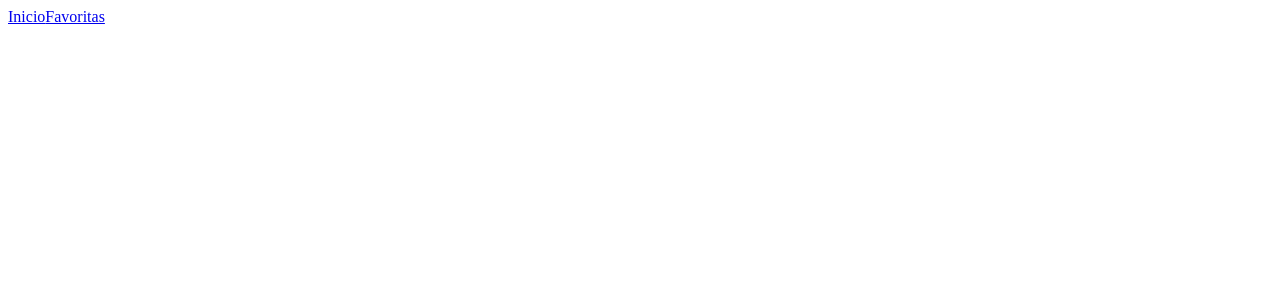
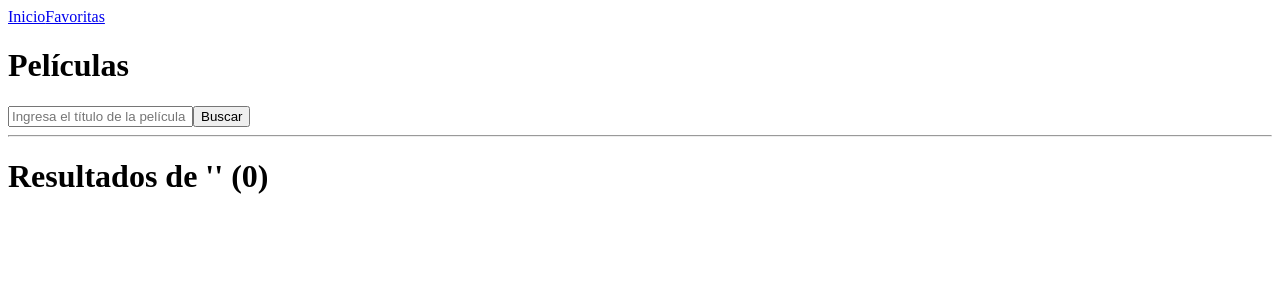
Before and after one commit to Fedexaz/Peliculas-React, a React (Create React App) app: page / in a window 1280 px wide. Shown: the top 300 px of the page. Built offline with nearby package versions, Linux system fonts and the light colour scheme.

Commit message:
Agregaa funcionalidad al componente Peliculas

```diff
--- a/src/App.js
+++ b/src/App.js
@@ -8,9 +8,9 @@ import Peliculas from './components/Peliculas';
 function App() {
   return (
     <>
+        <NavBar />
         <Switch>
-          <Route path="/" component={NavBar} />
-          <Route patch="/" exact component={Peliculas} />
+          <Route path="/" exact component={Peliculas} />
           <Route path='/favoritas' component={Favoritas} />
         </Switch>
     </>
--- a/src/actions/index.js
+++ b/src/actions/index.js
@@ -1,9 +1,8 @@
 export function mostrarPeliculas (titulo) {
 	return function (dispatch){
-	  fetch("http://www.omdbapi.com/?s=" + titulo + "&apikey=be6ab966")
+	  return fetch("http://www.omdbapi.com/?s=" + titulo + "&apikey=be6ab966")
 	  .then(response => response.json())
-	  .then(data => dispatch({ type: "MOSTRAR_PELICULAS", payload: data}))
-	  .catch(e => console.log(e))
+	  .then(data => dispatch({ type: "MOSTRAR_PELICULAS", payload: data.Search}))
     }
 }
 
--- a/src/components/Pelicula.jsx
+++ b/src/components/Pelicula.jsx
@@ -0,0 +1,11 @@
+import React from 'react';
+
+function Pelicula ({title}) {
+	return (
+	  <span>
+	    <p>{title}</p>
+	  </span>
+	)
+}
+
+export default Pelicula;
--- a/src/components/Peliculas.jsx
+++ b/src/components/Peliculas.jsx
@@ -1,16 +1,41 @@
-import React from 'react';
-import { useSelector } from 'react-redux';
+import React, { useState } from 'react';
+import { useSelector, useDispatch } from 'react-redux';
+import { mostrarPeliculas, agregarFavoritas } from '../actions/';
 
 import Pelicula from './Pelicula';
 
 function Peliculas () {
 	const pelis = useSelector(state => state.peliculas);
+	const dispatch = useDispatch();
+
+	let [inputPelis, setInputPelis] = useState('');
+
+	function handleChange (e) {
+		setInputPelis (e.target.value)
+	}
+
+	function handleSubmit (e) {
+		e.preventDefault();
+		dispatch (mostrarPeliculas (inputPelis))
+	}
 
 	return (
 	<>
-	{
+	<h1>Películas</h1>
+	<form onSubmit={e=>handleSubmit(e)}>
+	<input type="text" value={inputPelis} onChange={e=>handleChange (e)} placeholder="Ingresa el título de la película a buscar..."/>
+	<button type="submit">Buscar</button>
+	</form>
+    <hr />
+    <h1>Resultados de '{inputPelis}' ({pelis.length})</h1>
+    {
 		pelis?.map(peli => {
-          return <Pelicula title={peli.Title} />
+          return (
+            <div key={peli.imdbID}>
+            <Pelicula title={peli.Title} />
+            <button>⭐</button>
+            </div>
+          )
         })
 	}
 	</>
--- a/src/reducer/index.js
+++ b/src/reducer/index.js
@@ -1,5 +1,3 @@
-import { mostrarPeliculas, verDetallePelicula, agregarFavoritas, borrarFavoritas } from '../actions/'
-
 const initialState = {
 	peliculas: [],
 	favoritas: [],
@@ -8,33 +6,29 @@ const initialState = {
 
 export default function reducer (state = initialState, action) {
 	switch(action.type) {
-      case "MOSTRAR_PELICULAS":{
+      case "MOSTRAR_PELICULAS":
 	    return {
 			...state,
 			peliculas: action.payload
-	    }
-      }
+         }
 
-      case "DETALLE_PELICULA":{
+      case "DETALLE_PELICULA":
 	    return {
 			...state,
 			detallePeli: action.payload
 	    }
-      }
 
-      case "AGREGAR_FAVORITA":{
+      case "AGREGAR_FAVORITA":
 	    return {
 			...state,
 			favoritas: [...state.favoritas, action.payload]
 	    }
-      }
 
-	  case "ELIMINAR_FAVORITA":{
+	  case "ELIMINAR_FAVORITA":
 	    return {
 			...state,
 			favoritas: state.favoritas.filter(p => p.id !== action.payload)
 	    }
-      }
 
       default: return state;
 	}
```
